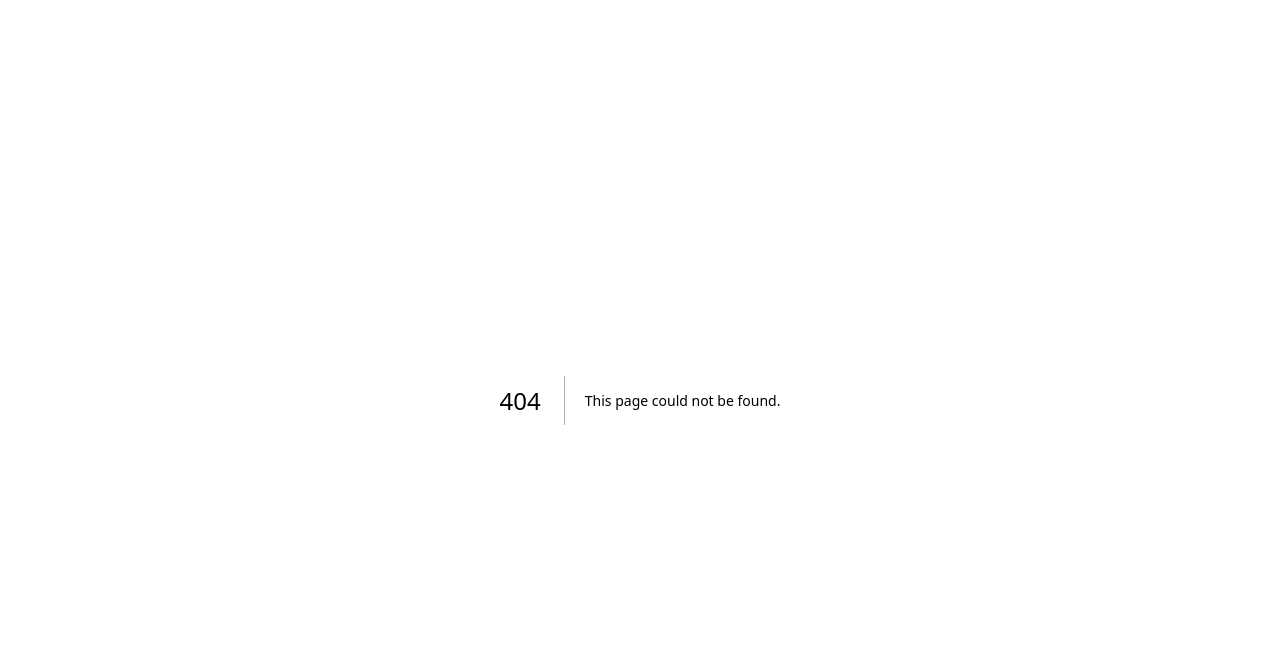
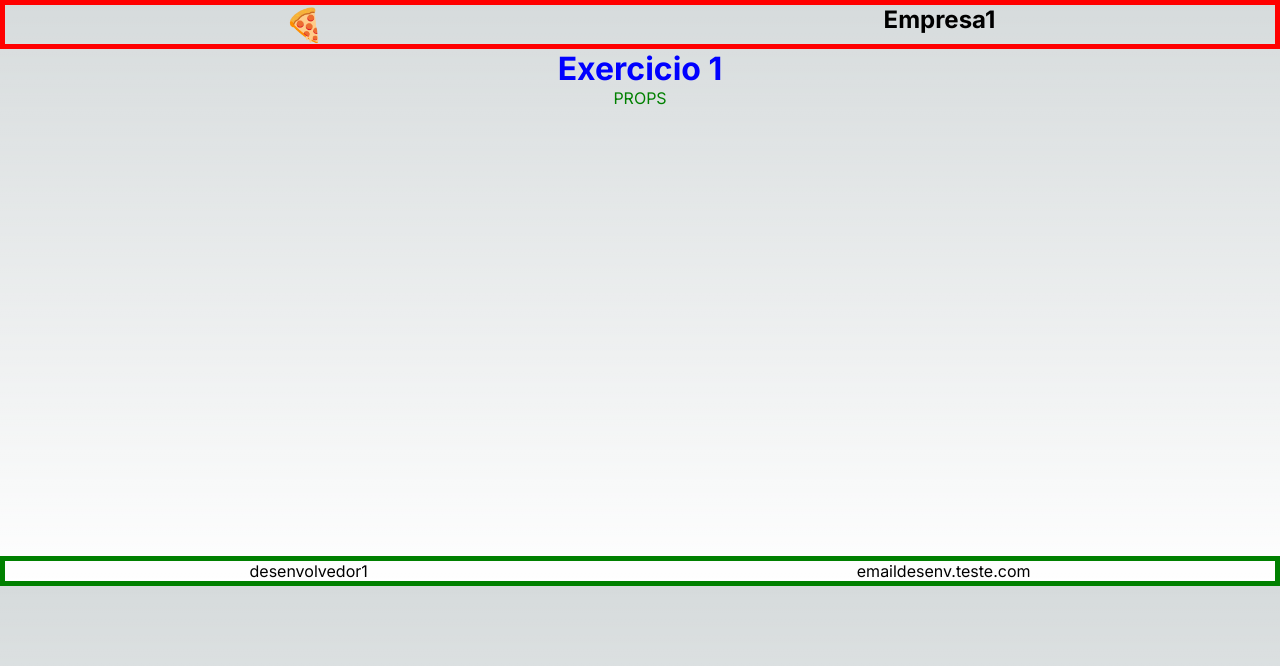
Before and after one commit to leandrorgrosso/studying-programming, a Next.js app in the folder 007-NEXTJS/start-nextjs/: page /ex1props in a window 1280 px wide. Before the commit this address had no page. Shown: the top 666 px of the page. Built offline with nearby package versions, Linux system fonts and the light colour scheme.

Commit message:
aula props

```diff
--- /dev/null
+++ b/007-NEXTJS/start-nextjs/app/ex1props/ex1.module.css
@@ -0,0 +1,21 @@
+.cabec {
+    display:flex;
+    flex-direction: row;
+    justify-content: space-around;
+    border: solid 5px red;
+}
+.rodp {
+    margin-top: 35%;
+    display:flex;
+    flex-direction: row;
+    justify-content: space-around;
+    border: solid 5px green;
+}
+.hx {
+    color:blue;
+    text-align: center;
+}
+.px {
+    color:green;
+    text-align: center;
+}
--- /dev/null
+++ b/007-NEXTJS/start-nextjs/app/ex1props/page.jsx
@@ -0,0 +1,22 @@
+import Cabeca from "@/components/cabeca";
+import styles from "./ex1.module.css";
+import Pe from "@/components/pe";
+
+function Padrao() {
+    return (
+<>
+<div className={styles.cabec}>
+
+<Cabeca logotipo="🍕" empresa="Empresa1" />
+</div>
+
+<h1 className={styles.hx} >Exercicio 1</h1>
+<p className={styles.px}>PROPS</p>
+<div className={styles.rodp}>
+<Pe nome="desenvolvedor1" email="emaildesenv.teste.com"/>
+</div>
+</>
+
+    )
+}
+export default Padrao
--- /dev/null
+++ b/007-NEXTJS/start-nextjs/components/Cabeca.jsx
@@ -0,0 +1,9 @@
+function Cabeca(props) {
+  return (
+    <>
+      <h1>{props.logotipo}</h1>
+      <h2>{props.empresa}</h2>
+    </>
+  );
+}
+export default Cabeca;
--- /dev/null
+++ b/007-NEXTJS/start-nextjs/components/Pe.jsx
@@ -0,0 +1,9 @@
+function Pe(props) {
+    return (
+      <>
+        <p>{props.nome}</p>
+        <p>{props.email}</p>
+      </>
+    );
+  }
+  export default Pe;
```
